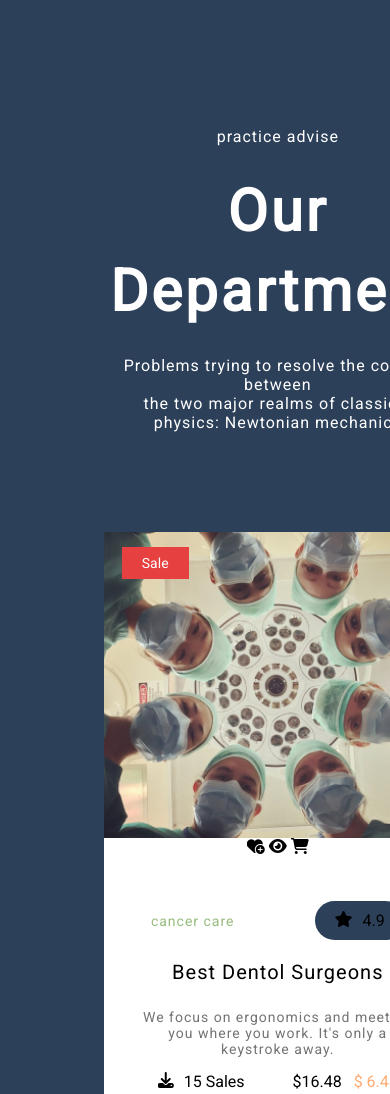
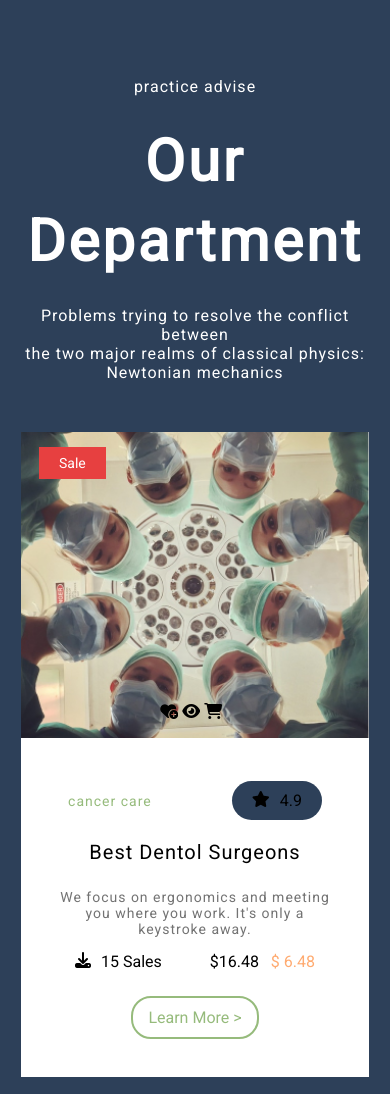
Before and after one commit to Raghul12354/reponsive-web-, a plain HTML site: page index.html in a window 390 px wide. Shown: the part 3956-5050 px from the top of the page. Drawn offline with Linux system fonts and the light colour scheme.

Commit message:
fixed the overflowing issues

```diff
--- a/index.html
+++ b/index.html
@@ -214,17 +214,20 @@
             <p>Sale</p>
             </div>
 
-        <img src="product-cover-124 sec-.jpg" class="fifth-img" alt="Doctors">
+            <img src="product-cover-124 sec-.jpg" class="fifth-img" alt="Doctors">
+
 
 
         <div class="icons-five">
-            <!-- <div class="iconz"> -->
-                <i class="fa-solid fa-heart-circle-plus"></i>
-            <i class="fa-solid fa-eye"></i>
-            <i class="fa-solid fa-cart-shopping"></i>
 
-        <!-- </div> -->
+            <i class="fa-solid fa-heart-circle-plus"></i>
+
+
+
+                <i class="fa-solid fa-eye"></i>
+                <i class="fa-solid fa-cart-shopping"></i>
         </div>
+
 
         <div class="down-five">
             <div class="tops">
--- a/style.css
+++ b/style.css
@@ -437,11 +437,14 @@
     */
 
 }
+
+
 .card{
     width: 348px;
     display: flex;
     flex-direction: column;
     background-color: #fff;
+    position: relative;
 
 }
 
@@ -464,6 +467,17 @@
    z-index: 1;
    color: #fff;
 }
+
+.icons-five {
+    position: absolute;
+    top: 42%;
+    left: 40%;
+    /* margin: auto; */
+    /* text-align: center; */
+
+}
+
+
 /* .buttons-five{
     position: absolute;
     background-color: #E74040;
@@ -569,8 +583,7 @@
     display: flex;
     flex-direction: row;
     justify-content: space-evenly;
-    /* align-items: center; */
-
+    align-items: center;
 }
 
 
@@ -730,6 +743,7 @@
     flex-direction: column;
     align-items: flex-start; */
     padding: 50px 0px;
+
 }
 
 
@@ -737,6 +751,7 @@
     display: flex;
     flex-direction: row;
     justify-content: space-around;
+
 }
 .main-col{
 
@@ -748,12 +763,14 @@
 flex-direction: column;
 background-color: #fff;
 /* padding: 0px 80px; */
+
 }
 
 .main-sub{
     display: flex;
-   padding: 40px 0px;
+   padding: 20px 0px;
    justify-content: center;
+
 }
 
 .sub-col{
@@ -962,6 +979,11 @@
 
 }
 
+.five-head{
+    padding: 0px 20px;
+    margin: 10px 0px;
+}
+
 /* .five-head{
    justify-content: center;
     align-items: center;
@@ -973,7 +995,7 @@
 .main-five{
     display: flex;
     flex-direction: column;
-    align-items: center;
+    /* align-items: center; */
     padding: 30px 0px;
 }
 .pad{
```
